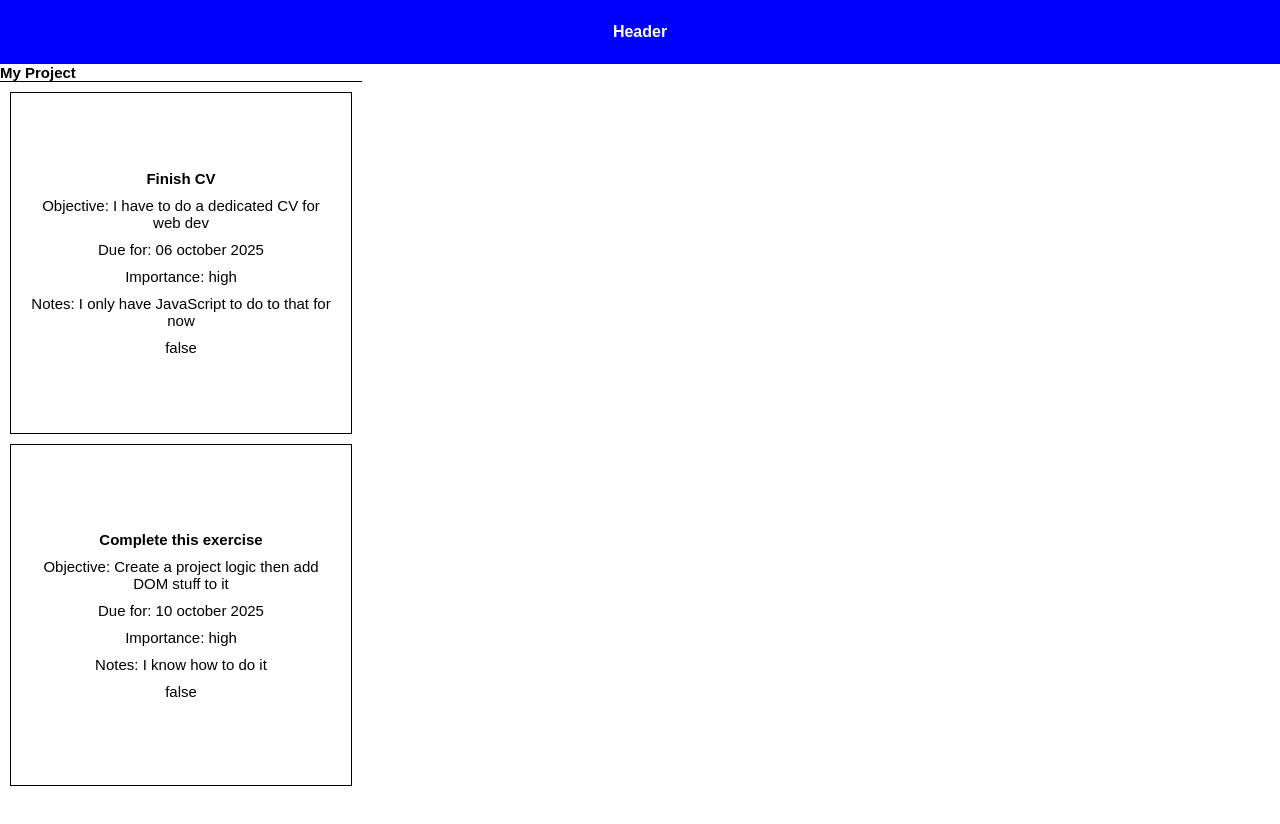
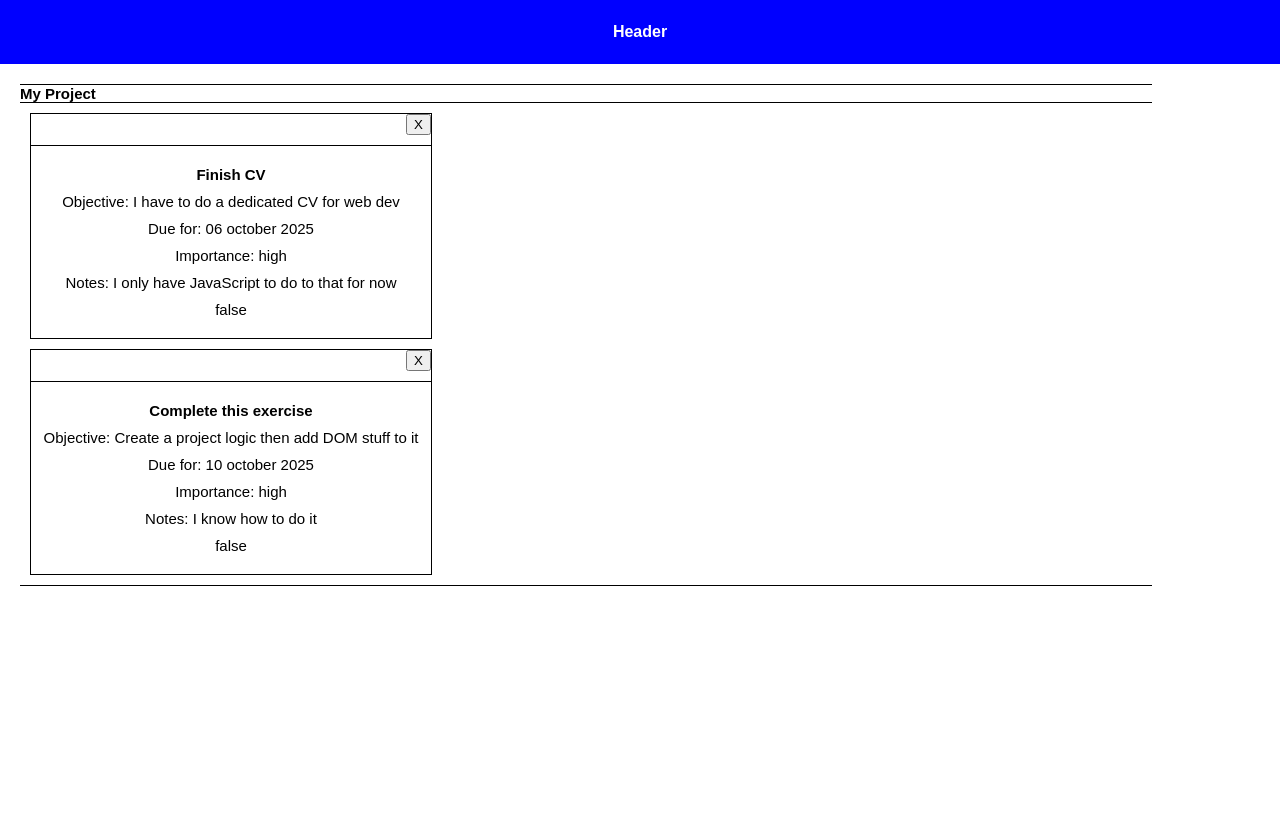
Before and after one commit to BigAkilove/odin-to-dos, a website built with webpack: page src/index.html in a window 1280 px wide. Built offline with nearby package versions, Linux system fonts and the light colour scheme.

Commit message:
create data attribute equal to todo title and create a function with a click listener that checks if the clicked div has the title data

```diff
--- a/src/create-todo-dom.js
+++ b/src/create-todo-dom.js
@@ -6,44 +6,59 @@ function displayTodo (TodoArray, projectDom) {
 
   TodoArray.forEach(todo => {
     const container = document.createElement('div');
+    container.dataset.title = `${todo.title}`
     container.classList.add('to-do-container');
+
+    const buttonContainer = document.createElement('div');
+    buttonContainer.classList.add('to-do-button-container');
+
+    const button = document.createElement('button')
+    button.classList.add('to-do-remove-button');
+    let textNode = document.createTextNode('X');
+    button.appendChild(textNode);
+    buttonContainer.appendChild(button);
+    container.appendChild(buttonContainer);
+
+    const restOfToDo = document.createElement('div');
+    restOfToDo.classList.add('rest-of-to-do')
 
     const title = document.createElement('div');
     title.classList.add('to-do-title');
-    let textNode = document.createTextNode(todo.title);
+    textNode = document.createTextNode(todo.title);
     title.appendChild(textNode);
-    container.appendChild(title);
+    restOfToDo.appendChild(title);
 
     const description = document.createElement('div');
     description.classList.add('to-do-description');
     textNode = document.createTextNode(`Objective: ${todo.description}`);
     description.appendChild(textNode);
-    container.appendChild(description);
+    restOfToDo.appendChild(description);
 
     const dueDate = document.createElement('div');
     dueDate.classList.add('to-do-due-date');
     textNode = document.createTextNode(`Due for: ${todo.dueDate}`);
     dueDate.appendChild(textNode);
-    container.appendChild(dueDate);
+    restOfToDo.appendChild(dueDate);
 
     const priority = document.createElement('div');
     priority.classList.add('to-do-priority');
     textNode = document.createTextNode(`Importance: ${todo.priority}`);
     priority.appendChild(textNode);
-    container.appendChild(priority);
+    restOfToDo.appendChild(priority);
 
     const notes = document.createElement('div');
     notes.classList.add('to-do-notes');
     textNode = document.createTextNode(`Notes: ${todo.notes}`);
     notes.appendChild(textNode);
-    container.appendChild(notes);
+    restOfToDo.appendChild(notes);
 
     const checklist = document.createElement('div');
     checklist.classList.add('to-do-checklist');
     textNode = document.createTextNode(todo.checklist);
     checklist.appendChild(textNode);
-    container.appendChild(checklist);
+    restOfToDo.appendChild(checklist);
 
+    container.appendChild(restOfToDo);
     domContent.appendChild(container);
   });
 }
--- a/src/index.js
+++ b/src/index.js
@@ -3,9 +3,11 @@ import { projects } from "./projects.js"
 import { displayProject } from "./create-project-dom.js";
 import { displayTodo } from "./create-todo-dom.js"
 import { todoArray } from "./to-dos.js";
+import { removeToDo } from "./remove-to-do.js";
 
-console.log(todoArray)
-displayProject(projects)
-displayTodo(todoArray,projects)
+console.log(todoArray);
+displayProject(projects);
+displayTodo(todoArray,projects);
+removeToDo(todoArray);
 
 //the todos are stocked in the todoArray, can create a project class then a js file that import both the project class and the todoArray
--- /dev/null
+++ b/src/remove-to-do.js
@@ -0,0 +1,14 @@
+export function removeToDo(array) {
+const allRemoveButton = document.querySelectorAll('.to-do-remove-button');
+
+allRemoveButton.forEach((button)=> {
+  button.addEventListener('click', ()=> {
+    console.log(button.parentElement.parentElement)
+    array.forEach((todo) => {
+      //check if the title of the todo is equal to the data title attribute
+      console.log(todo.title === button.parentElement.parentElement.getAttribute('data-title'))
+
+    })
+  })
+});
+}
--- a/src/styles.css
+++ b/src/styles.css
@@ -30,39 +30,52 @@ body,html {
 
 .project {
     font-size: 15px;
+    width: 90vw;
+    height: fit-content;
+    margin-top: 20px;
+    margin-left: 20px;
+    border-top: 1px black solid;
+    border-bottom: 1px black solid;
 }
 
 .project-name {
     font-size: 15px;
     font-weight: bold;
     border-bottom: 1px black solid;
+    width: 100%;
 }
 
 .to-do-container {
     display: flex;
     flex-direction: column;
-    align-items: center;
+    align-content: space-between;
     text-align: center;
-    justify-content: center;
+    justify-content: space-between;
     margin: 10px;
-    padding: 20px;
-    width: 300px;
-    height: 300px;
+    width: 400px;
+    height: fit-content;
     gap: 10px;
     border: 1px solid black;
 }
 
-.to-do {
+.to-do-button-container {
+    display: flex;
+    align-items: end;
+    justify-content: flex-end;
+    width: 100%;
+}
+
+.rest-of-to-do {
     display: flex;
     flex-direction: column;
     align-items: center;
     text-align: center;
-    justify-content: center;
-    margin: 10px;
-    padding: 20px;
-    width: 300px;
+    justify-content: start;
+    padding-bottom: 20px;
+    padding-top: 20px;
+    width: 100%;
     gap: 10px;
-    border: 1px solid black;
+    border-top: 1px solid black;
 }
 
 .to-do-title {
```
